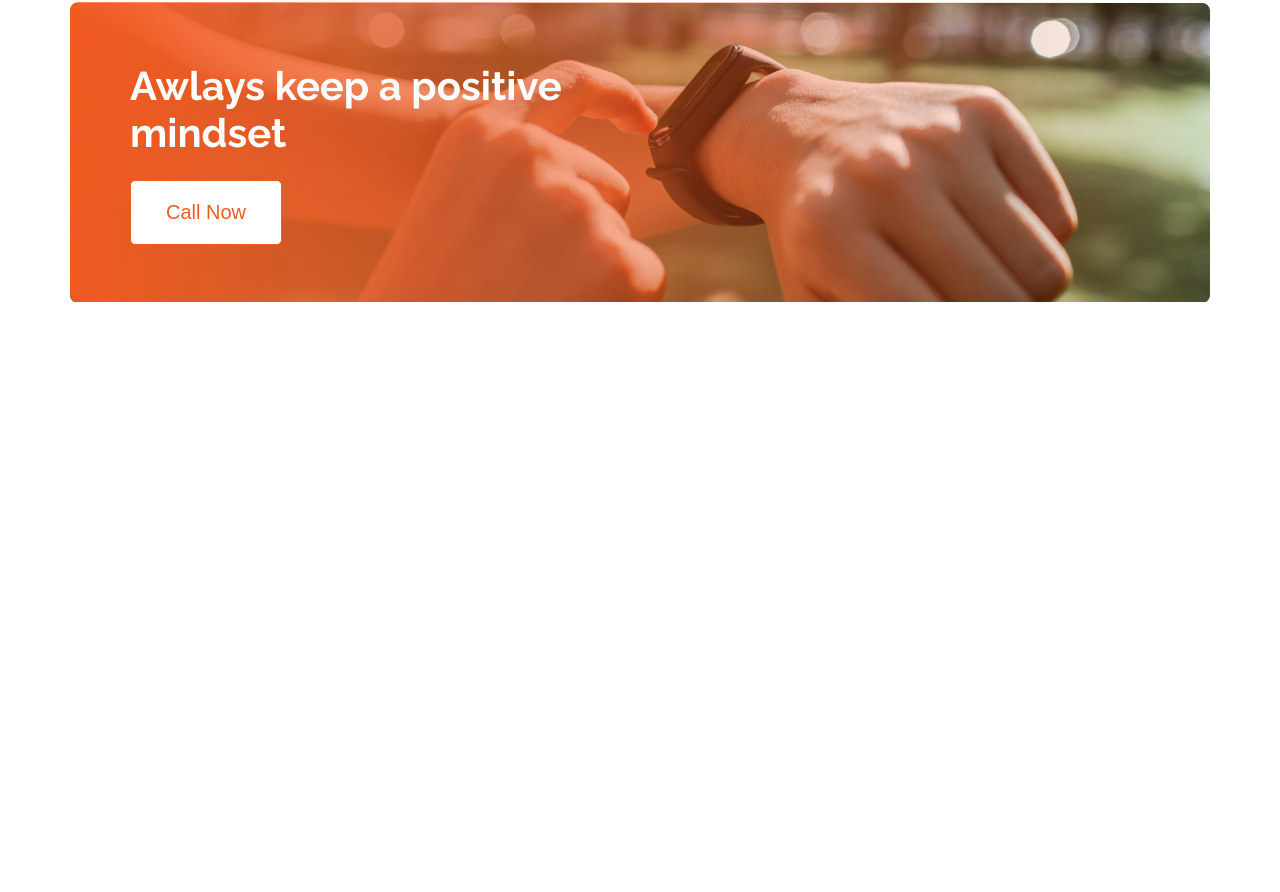
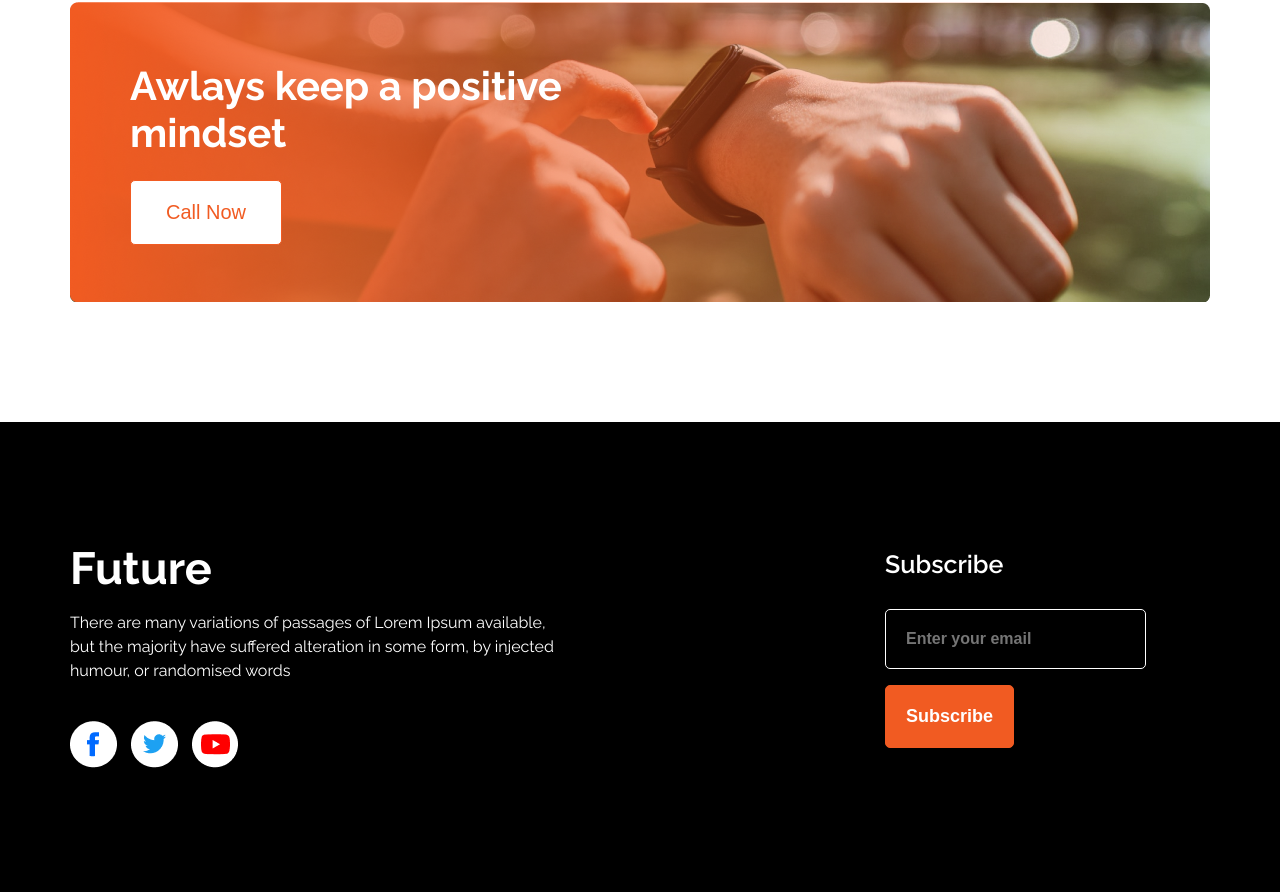
Before and after one commit to najrulislam38/new-year-2023, a plain HTML site: page index.html in a window 1280 px wide. Shown: the part 1983-2875 px from the top of the page. Before the commit the page ends 2405 px from the top, so only its background shows below. Drawn offline with Linux system fonts and the light colour scheme.

Commit message:
add footer section and complate this web page

```diff
--- a/css/styles.css
+++ b/css/styles.css
@@ -62,6 +62,7 @@ body{
     border: 1px solid #F15B22;
     border-radius: 5px;
     transition: 0.3;
+    cursor: pointer;
 }
 
 .orange-btn:hover{
@@ -171,7 +172,7 @@ body{
     margin-bottom: 24px;
 }
 
-.mindset-content button{
+.white-btn{
     padding: 20px 35px;
     font-size: 20px;
     color: #F15B22;
@@ -181,16 +182,87 @@ body{
 
 }
 
-.mindset-content button:hover{
+.white-btn:hover{
     background-color: #F15B22;
     border: 1px solid #fff;
 }
 
-.mindset-content button:hover a{
+.white-btn:hover a{
     color: #fff;
 }
 
-.mindset-content button a{
+.white-btn a{
     color: #F15B22;
     text-decoration: none;
 }
+
+/* footer area style */
+#footer{
+    width: 100vw;
+    background-color: #000000;
+
+}
+
+.inner-footer{
+    display: flex;
+    gap: 330px;
+    justify-content: space-between;
+    align-items: center;
+    padding: 120px 0px;
+}
+
+.footer-columns{
+    width: 50%;
+}
+
+.footer-title{
+    color: #F8F8F8;
+    font-size: 45px;
+    font-weight: 700;
+    margin-bottom: 16px;
+    color: #fff;
+}
+
+.footer-description{
+    width: 485px;
+    line-height: 1.5;
+    color: #fff;
+}
+
+.social-link img{
+    margin-right: 10px;
+}
+
+.footer-sub-title{
+    color: #fff;
+    font-size: 25px;
+    font-weight: 600;
+    margin-bottom: 30px;
+}
+
+.footer-columns input{
+    padding: 20px;
+    background-color: #000000;
+    border: 1px solid #ffff;
+    border-radius: 5px;
+    color: #fff;
+    font-weight: bold;
+    font-size: 16px;
+    margin-bottom: 16px;
+}
+
+.footer-columns input[type="submit"]{
+    background-color: #F15B22;
+    font-size: 18px;
+    border: 1px solid #F15B22;
+    color: #fff;
+    cursor: pointer;
+    transition: 0.3s;
+}
+
+.footer-columns input[type="submit"]:hover{
+    background-color: #ffffff;
+    font-size: 18px;
+    color: #F15B22;
+    border: 1px solid #F15B22;
+}
--- a/index.html
+++ b/index.html
@@ -71,19 +71,38 @@
                     </div>
                 </div>
                 <div class="mindset-area">
-                    <!-- <img src="images/gradient2.png" alt="watch img" class="watch-img"> -->
                     <div class="mindset-content">
                         <h3 class="mindset-title">Awlays keep a positive mindset</h3>
-                        <button><a href="#">Call Now</a></button>
+                        <button class="white-btn"><a href="#">Call Now</a></button>
                     </div>
                 </div>
             </div>
         </section>
-
-
     </main>
-    <footer>
-
+    <!-- footer starts here -->
+    <footer id="footer">
+        <div class="container">
+            <div class="inner-footer">
+                <div class="footer-columns">
+                    <h3 class="footer-title">Future</h3>
+                    <p class="footer-description">There are many variations of passages of Lorem Ipsum available, but the majority have suffered alteration in some form, by injected humour, or randomised words</p>
+                    <p class="email">Email:info@gmail.com</p>
+                    <p class="phone-number">Phone : 01500 00 00 00</p>
+                    <div class="social-link">
+                        <a href="http://www.facebook.com"><img src="images/icons/fb.png" alt="facebook icon"></a>
+                        <a href="http://www.twitter.com"><img src="images/icons/twitter.png" alt="twitter icon"></a>
+                        <a href="http://www.youtube.com"><img src="images/icons/youtube.png" alt="youtube icon"></a>
+                    </div>
+                </div>
+                <div class="footer-columns">
+                    <h4 class="footer-sub-title">Subscribe</h4>
+                    <form action="">
+                        <input type="email" name="" id="" placeholder="Enter your email">
+                    <input type="submit" value="Subscribe">
+                    </form>
+                </div>
+            </div>
+        </div>
     </footer>
 
 </body>
```
